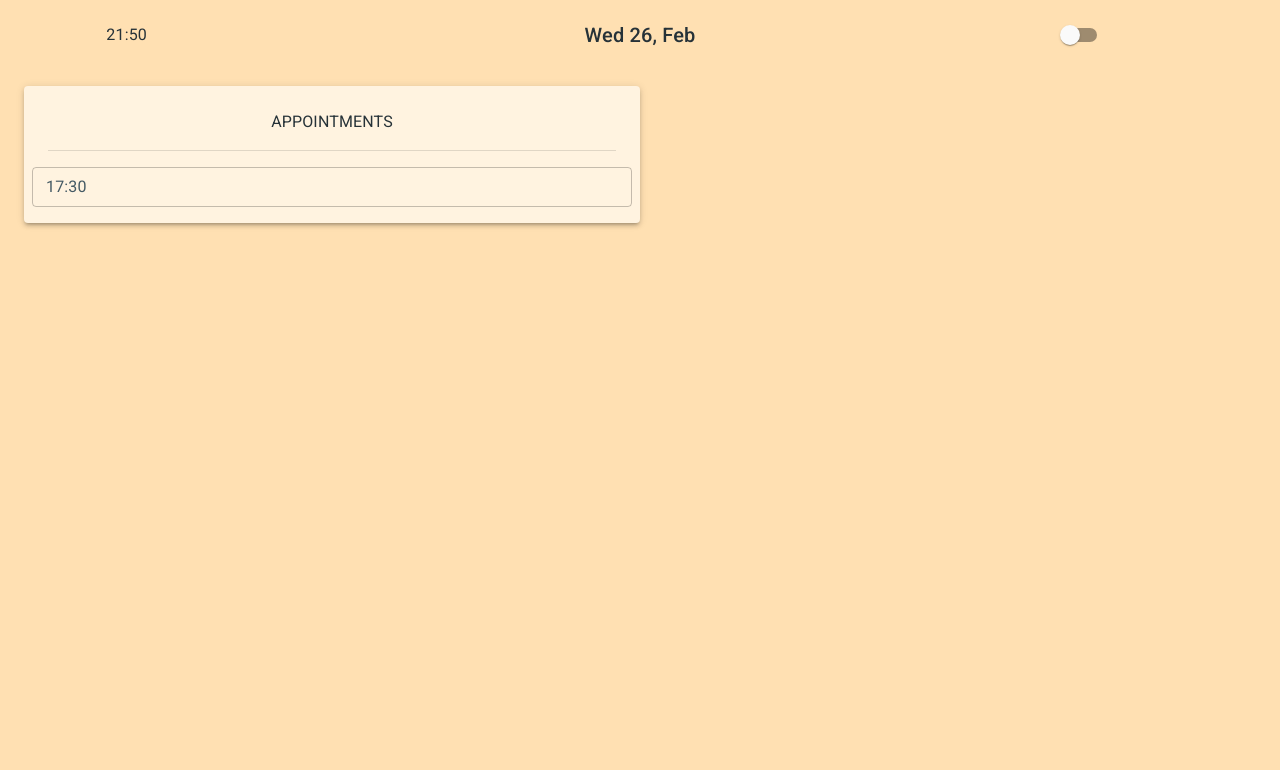
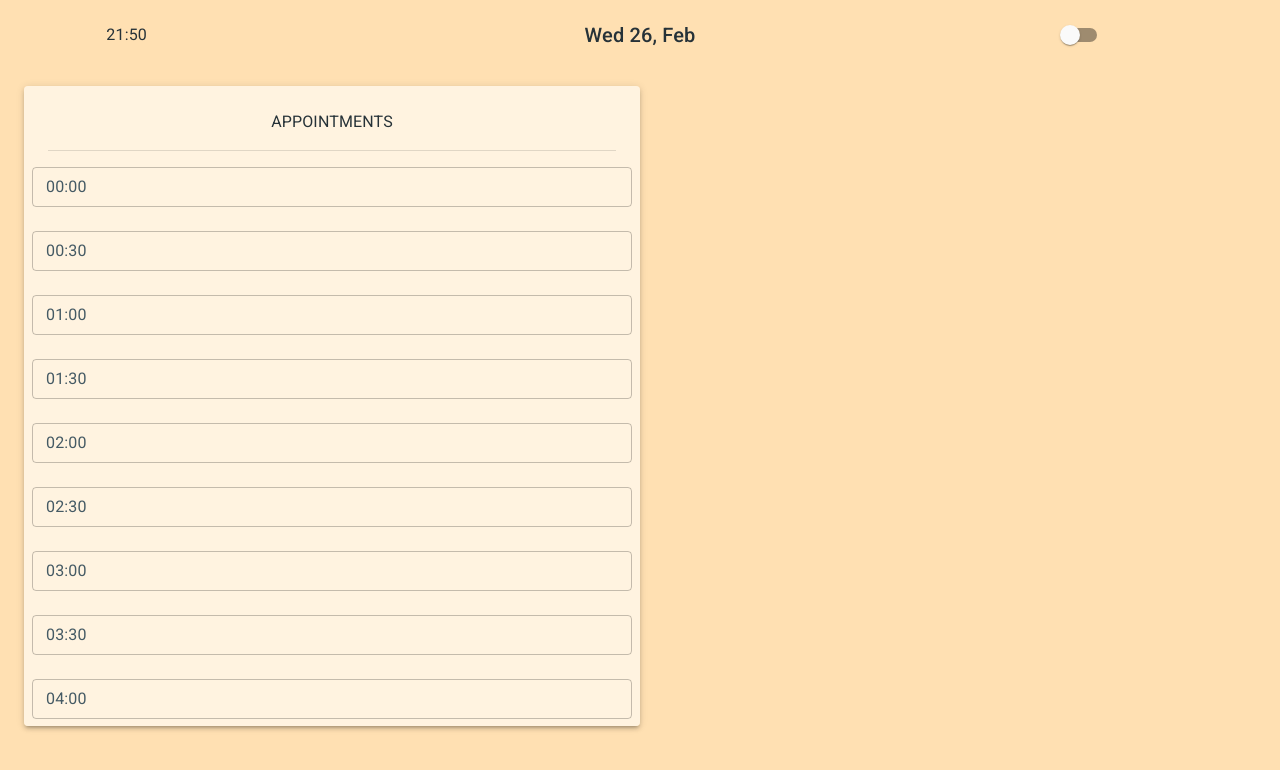
Before and after one commit to GautDel/Scarab, a Next.js app: page / in a window 1280 px wide. Shown: the top 770 px of the page. Built offline with nearby package versions, Linux system fonts and the light colour scheme.

Commit message:
Finished Basic Styling For Appointments Section

```diff
--- a/components/appointments/Appointment.js
+++ b/components/appointments/Appointment.js
@@ -1,23 +1,82 @@
+import { useState, useEffect } from 'react';
 import Paper from '@material-ui/core/Paper';
 import { makeStyles } from '@material-ui/core/styles';
+import { useTheme } from '@material-ui/core/styles';
 import Divider from '@material-ui/core/Divider';
 import Typography from '@material-ui/core/Typography';
 import TimeBlock from './TimeBlock';
 
 
-
-const styles = makeStyles({
+// STYLING //
+const styles = makeStyles(theme => ({
+    '@global': {
+        '*::-webkit-scrollbar': {
+            backgroundColor: "rgba(0, 0, 0, 0)",
+            width: '0.4em'
+        },
+        '*::-webkit-scrollbar-track': {
+            '-webkit-box-shadow': 'inset 0 0 6px rgba(0,0,0,0.00)'
+        },
+        '*::-webkit-scrollbar-thumb': {
+            backgroundColor: 'rgba(0,0,0,0)',
+        }
+    },
     root: {
         marginTop: "2rem",
-        padding: "0.5rem"
+        padding: "0.5rem",
+        height: "80vh",
+        overflow: "scroll",
+        overflowX: "hidden"
     },
     heading: {
         margin: "1rem 0"
     }
-})
+}));
 
 const Appointment = () => {
     const classes = styles();
+
+    // State
+    const [schedule, setSchedule] = useState([]);
+
+    // Lifecycle Hooks
+    useEffect(() => {
+        renderBlocks();
+    }, []);
+
+    // renderBlocks variables
+    let min = 0;
+    let hour = 0;
+    let timeBlocks = [];
+
+    const renderBlocks = () => {
+
+        for(let i = 0; i < 48; i++) {
+
+            // Instantiate new object
+            let timeBlock = {
+                min: min,
+                hour: hour
+            }
+
+            // Push new object to array
+            timeBlocks.push(timeBlock);
+
+            // Doing 30 minute increments. Resetting if 30 minutes is hit.
+            if(min === 0) {
+                min += 30;
+
+            } else if (min === 30) {
+                hour ++;
+                min = 0
+            }
+
+        }
+
+        // Update state
+        setSchedule(timeBlocks);
+    }
+
 
     return (
         <>
@@ -28,7 +87,9 @@ const Appointment = () => {
 
                 <Divider variant="middle" />
 
-                <TimeBlock />
+                {schedule.map(timeBlock => (
+                    <TimeBlock hour={timeBlock.hour} min={timeBlock.min} />
+                ))}
             </Paper>
         </>
     )
--- a/components/appointments/TimeBlock.js
+++ b/components/appointments/TimeBlock.js
@@ -1,10 +1,15 @@
 import TextField from '@material-ui/core/TextField';
 
-const TimeBlock = () => {
+const TimeBlock = ({hour, min}) => {
+
+    // Function to format single digit to double digit numbers. ie: 1 => 01
+    const format = (n) => {
+        return n < 10 ? `0${n}` : n;
+    }
 
     return (
         <TextField
-            label="17:30"
+            label={`${format(hour)}:${format(min)}`}
             variant="outlined"
             fullWidth={true}
             size="small"
--- a/components/header/Header.js
+++ b/components/header/Header.js
@@ -27,13 +27,18 @@ const Header = () => {
     const [clock, setClock] = useState('');
     const [day, setDay] = useState('');
 
+    // Function to format single digit to double digit numbers. ie: 1 => 01
+    const format = (n) => {
+        return n < 10 ? `0${n}` : n;
+    }
+
     useEffect(() => {
 
         // TIME AND DATE //
         const getTime = () => {
             const date = new Date();
-            setClock(`${date.getHours()}:${date.getMinutes()}`)
-            // SET STATE //
+
+            setClock(`${format(date.getHours())}:${format(date.getMinutes())}`)
             setDay(`${weekDays[date.getDay()]} ${date.getDate()}, ${months[date.getMonth()]}`)
         }
 
--- a/pages/index.js
+++ b/pages/index.js
@@ -1,3 +1,4 @@
+import { makeStyles } from '@material-ui/core/styles';
 import Container from '@material-ui/core/Container';
 import Grid from '@material-ui/core/Grid';
 import Header from "../components/header/Header";
@@ -5,6 +6,20 @@ import Appointment from "../components/appointments/Appointment";
 
 
 const Index = () => {
+    const styles = makeStyles({
+    '@global': {
+    '*::-webkit-scrollbar': {
+        backgroundColor: "rgba(0, 0, 0, 0)",
+      width: '0.4em'
+    },
+    '*::-webkit-scrollbar-track': {
+      '-webkit-box-shadow': 'inset 0 0 6px rgba(0,0,0,0.00)'
+    },
+    '*::-webkit-scrollbar-thumb': {
+        backgroundColor: 'rgba(0,0,0,0)',
+    }
+    }
+    })
 
   return (
       <Container maxWidth="xl">
--- a/src/theme.js
+++ b/src/theme.js
@@ -2,6 +2,20 @@ import { createMuiTheme } from '@material-ui/core/styles';
 
 // Create a theme instance.
 const theme = createMuiTheme({
+    '@global': {
+    '*::-webkit-scrollbar': {
+        backgroundColor: "rgba(0, 0, 0, 0)",
+      width: '0.4em'
+    },
+    '*::-webkit-scrollbar-track': {
+      '-webkit-box-shadow': 'inset 0 0 6px rgba(0,0,0,0.00)'
+    },
+    '*::-webkit-scrollbar-thumb': {
+        backgroundColor: 'rgba(0,0,0,0)',
+    }
+    },
+
+
   palette: {
       text: {
           primary: '#263238',
```
